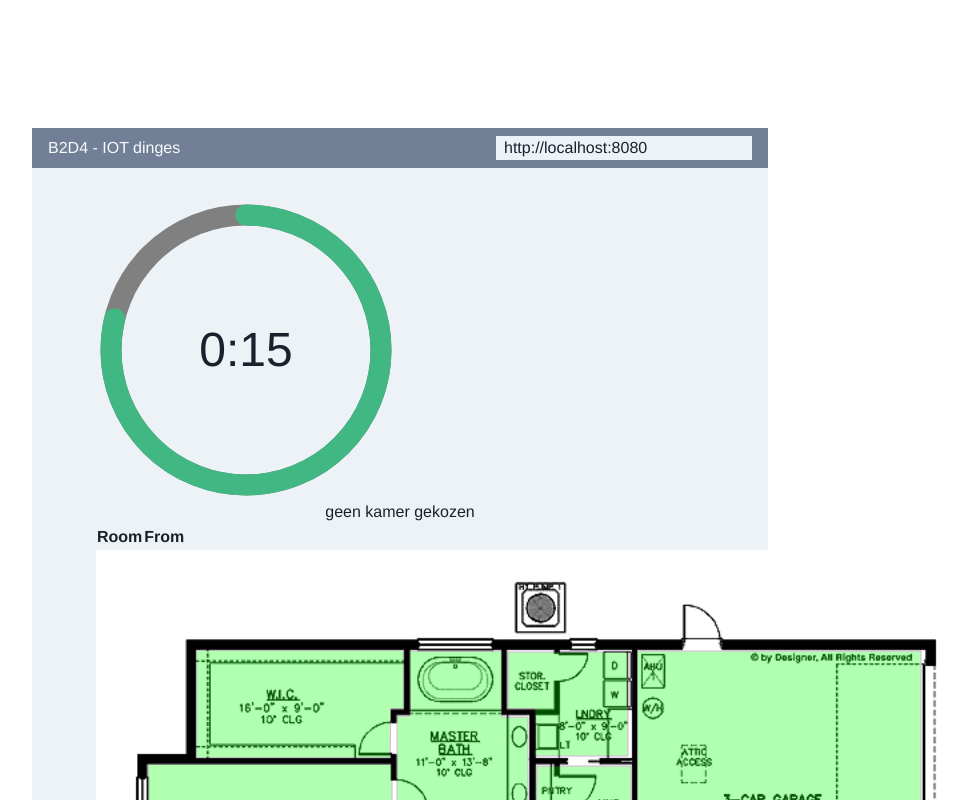
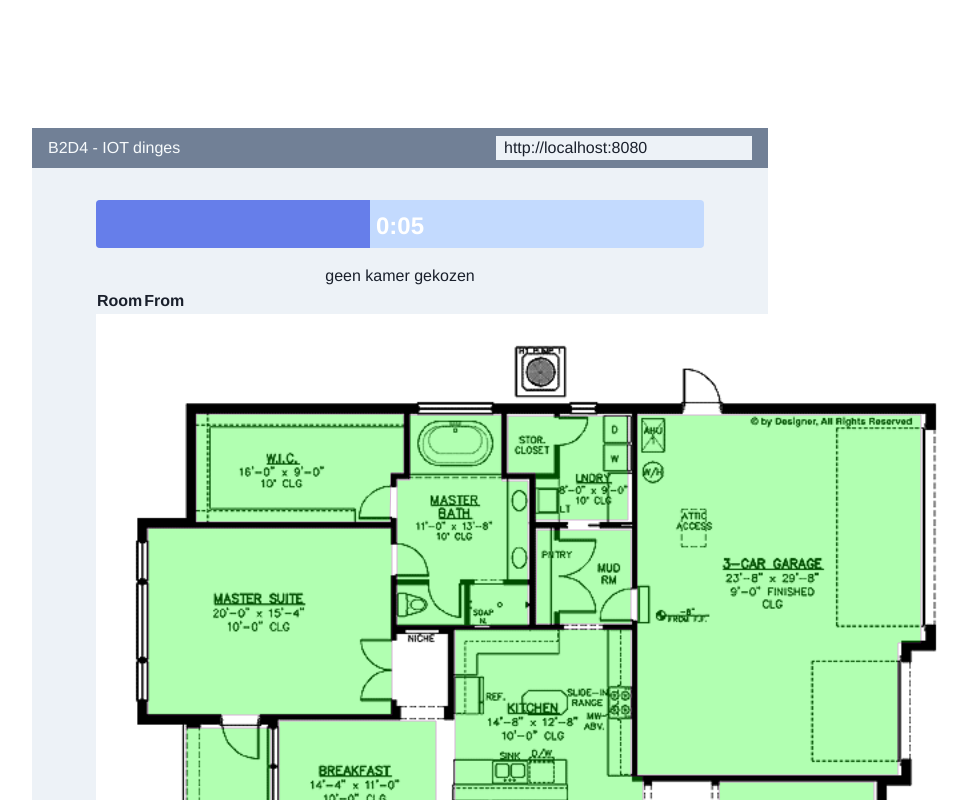
Before and after one commit to eensander/b2d4-iot-domoticz-pi4-2, a Vue app: page / in a window 1280 px wide. Shown: the top 800 px of the page, without its empty margins (240-1208 px from the left). Built offline with nearby package versions, Linux system fonts and the light colour scheme.

Commit message:
timer in progressbar

```diff
--- a/src/components/Timer.vue
+++ b/src/components/Timer.vue
@@ -1,45 +1,19 @@
 <template>
   <div class="base-timer">
-    <svg class="base-timer__svg" viewBox="0 0 100 100" xmlns="http://www.w3.org/2000/svg">
-      <g class="base-timer__circle">
-        <circle class="base-timer__path-elapsed" cx="50" cy="50" r="45"></circle>
-        <path
-          :stroke-dasharray="circleDasharray"
-          class="base-timer__path-remaining"
-          :class="remainingPathColor"
-          d="
-            M 50, 50
-            m -45, 0
-            a 45,45 0 1,0 90,0
-            a 45,45 0 1,0 -90,0
-          "
-        ></path>
-      </g>
-    </svg>
-    <span class="base-timer__label">{{ formattedTimeLeft }}</span>
+
+    <div class="progressbar-outer overflow-hidden h-12 mb-4 text-xs flex rounded bg-indigo-200">
+        <span
+            class="font-bold mx-auto left-0 right-0 pt-2 absolute text-2xl align-middle"
+            :class="{ 'text-white': (timeFraction < 0.5) }">{{ formattedTimeLeft }}</span>
+        <div
+            :style="{ 'width': ((1-timeFraction)*100) + '%' }"
+            class="progressbar-inner bg-indigo-500"></div>
+    </div>
+
   </div>
 </template>
 
 <script>
-const FULL_DASH_ARRAY = 283;
-const WARNING_THRESHOLD = 10;
-const ALERT_THRESHOLD = 5;
-
-const COLOR_CODES = {
-  info: {
-    color: "green"
-  },
-  warning: {
-    color: "orange",
-    threshold: WARNING_THRESHOLD
-  },
-  alert: {
-    color: "red",
-    threshold: ALERT_THRESHOLD
-  }
-};
-
-const TIME_LIMIT = 20;
 
 export default {
   data() {
@@ -49,10 +23,12 @@
     };
   },
 
+  props: {
+    time_limit: Number,
+    when_done: Function,
+  },
+
   computed: {
-    circleDasharray() {
-      return `${(this.timeFraction * FULL_DASH_ARRAY).toFixed(0)} 283`;
-    },
 
     formattedTimeLeft() {
       const timeLeft = this.timeLeft;
@@ -67,25 +43,14 @@
     },
 
     timeLeft() {
-      return TIME_LIMIT - this.timePassed;
+      return this.time_limit - this.timePassed;
     },
 
     timeFraction() {
-      const rawTimeFraction = this.timeLeft / TIME_LIMIT;
-      return rawTimeFraction - (1 / TIME_LIMIT) * (1 - rawTimeFraction);
+      const rawTimeFraction = this.timeLeft / this.time_limit;
+      return rawTimeFraction - (1 / this.time_limit) * (1 - rawTimeFraction);
     },
 
-    remainingPathColor() {
-      const { alert, warning, info } = COLOR_CODES;
-
-      if (this.timeLeft <= alert.threshold) {
-        return alert.color;
-      } else if (this.timeLeft <= warning.threshold) {
-        return warning.color;
-      } else {
-        return info.color;
-      }
-    }
   },
 
   watch: {
@@ -103,6 +68,7 @@
   methods: {
     onTimesUp() {
       clearInterval(this.timerInterval);
+      this.$emit('when_done');
     },
 
     startTimer() {
@@ -113,56 +79,9 @@
 </script>
 
 <style scoped lang="scss">
-.base-timer {
-  position: relative;
-  width: 300px;
-  height: 300px;
 
-  &__svg {
-    transform: scaleX(-1);
-  }
+.progressbar-inner {
+    transition: 1s linear width
+}
 
-  &__circle {
-    fill: none;
-    stroke: none;
-  }
-
-  &__path-elapsed {
-    stroke-width: 7px;
-    stroke: grey;
-  }
-
-  &__path-remaining {
-    stroke-width: 7px;
-    stroke-linecap: round;
-    transform: rotate(90deg);
-    transform-origin: center;
-    transition: 1s linear all;
-    fill-rule: nonzero;
-    stroke: currentColor;
-
-    &.green {
-      color: rgb(65, 184, 131);
-    }
-
-    &.orange {
-      color: orange;
-    }
-
-    &.red {
-      color: red;
-    }
-  }
-
-  &__label {
-    position: absolute;
-    width: 300px;
-    height: 300px;
-    top: 0;
-    display: flex;
-    align-items: center;
-    justify-content: center;
-    font-size: 48px;
-  }
-}
 </style>
--- a/src/components/windows/StartWindow.vue
+++ b/src/components/windows/StartWindow.vue
@@ -1,7 +1,7 @@
 <template>
     <div class="w-full">
         <div>
-            <Timer :time_limit="timeLeft" />
+            <Timer :time_limit="timeLimit" @when_done="timer_done()" />
         </div>
 		<span style="">{{ current_room != null ? (current_room.name + '  - can go to - ' + current_room.adjacent_rooms) : 'geen kamer gekozen'  }}</span>
 
@@ -56,12 +56,11 @@
         current_room: Room | null,
         rooms: Room[],
         timeLimit: number,
-        timePassed: number
     } {
         return {
 
-            timeLimit: 20,
-            timePassed: 0,
+            timeLimit: 10,
+
             move_history: [],
 
             current_room: null,
@@ -257,6 +256,10 @@
             return this.current_room != null && this.current_room.can_go_to(room);
         },
 
+        timer_done: function(): void {
+            // alert('done');
+        }
+
     },
 
 
```
